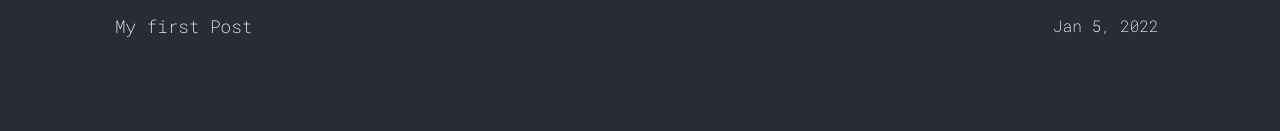
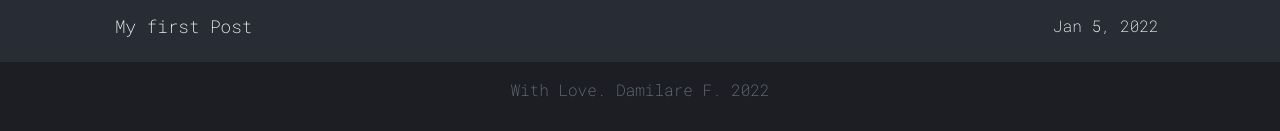
Before and after one commit to fodare/damilare-me, a React (Create React App) app: page / in a window 1280 px wide. Shown: the part 1177-1308 px from the top of the page. Before the commit the page ends 1239 px from the top, so only its background shows below. Built offline with nearby package versions, Linux system fonts and the light colour scheme.

Commit message:
Remove footer commponents from App view and add it static to the index.html file

```diff
--- a/public/assests/styling/style.css
+++ b/public/assests/styling/style.css
@@ -3,8 +3,10 @@ body{
     font-family: 'Roboto Mono', monospace;
     background-color:#282c34;
     color:#f8f9fa;
+    position: relative;
+    display: flex;
+    flex-direction: column;
     min-height:100vh;
-    position: relative;
 }
 
 a{
@@ -21,12 +23,11 @@ ul li{
 
 
 /* Footer styling */
-footer{
-    position:absolute;
-    justify-content: center;
+.footer{
+    text-align: center;
     bottom:0;
-    width:100%;
-    background-color: #1c1e24;
+    margin-top: auto;
+    background-color:#1c1e24;
 }
 
 
--- a/public/index.html
+++ b/public/index.html
@@ -25,6 +25,18 @@
    </head>
    <body>
       <div id="root"></div>
+
+      <footer class="footer mt-auto py-3">
+         <div class="container">
+            <span id="footermessage " class="text-muted">
+               <p>With Love. Damilare F. <span id="currentyear"></span></p>
+            </span>
+         </div>
+      </footer>
+      <script>
+         var date = new Date().getFullYear();
+         document.getElementById("currentyear").innerHTML = date;
+      </script>
       <script
          src="https://cdn.jsdelivr.net/npm/bootstrap@5.1.3/dist/js/bootstrap.bundle.min.js"
          integrity="sha384-ka7Sk0Gln4gmtz2MlQnikT1wXgYsOg+OMhuP+IlRH9sENBO0LRn5q+8nbTov4+1p"
--- a/src/components/Footer.jsx
+++ b/src/components/Footer.jsx
@@ -1,31 +1,13 @@
 import React from "react";
-import FullYear from "../helpers/date";
+import FullYear, { currentyear } from "../helpers/date";
 
 function Footer() {
    return (
-      <footer className="py-4">
-         <div className="container d-flex flex-wrap footer-div justify-content-between align-items-center">
-            <p className="col-md-4 mb-0 text-muted">
-               &copy; <FullYear />. With love Damilare F.
-            </p>
-
-            <ul className="nav col-md-4 justify-content-end">
-               <li className="nav-item">
-                  <a href="/blogs" className="nav-link px-2 text-muted">
-                     Blogs
-                  </a>
-               </li>
-               <li className="nav-item">
-                  <a href="/projects" className="nav-link px-2 text-muted">
-                     Projects
-                  </a>
-               </li>
-               <li className="nav-item">
-                  <a href="/about" className="nav-link px-2 text-muted">
-                     About
-                  </a>
-               </li>
-            </ul>
+      <footer class="footer mt-auto py-3">
+         <div class="container">
+            <span class="text-muted">
+               With Love. Damilare F. {<FullYear />}.
+            </span>
          </div>
       </footer>
    );
--- a/src/helpers/date.jsx
+++ b/src/helpers/date.jsx
@@ -1,16 +1,12 @@
-const currentyear = new Date().getFullYear();
+export const currentyear = new Date().getFullYear();
 const hours = new Date().getHours();
-
-function FullYear() {
-   return currentyear;
-}
 
 export function Greetings() {
    let greetings = "";
 
    if (hours < 12) {
       greetings = "Good morning";
-   } else if (hours > 12 || hours <= 18) {
+   } else if (hours > 12 && hours <= 18) {
       greetings = "Good afternoon";
    } else {
       greetings = "Good evening";
@@ -19,4 +15,4 @@ export function Greetings() {
    return greetings;
 }
 
-export default FullYear;
+export default Greetings;
--- a/src/views/Home.jsx
+++ b/src/views/Home.jsx
@@ -1,6 +1,6 @@
 import React from "react";
 import PostList from "../components/Postlist";
-import { Greetings } from "../helpers/date";
+import Greetings from "../helpers/date";
 
 function Home() {
    return (
```
